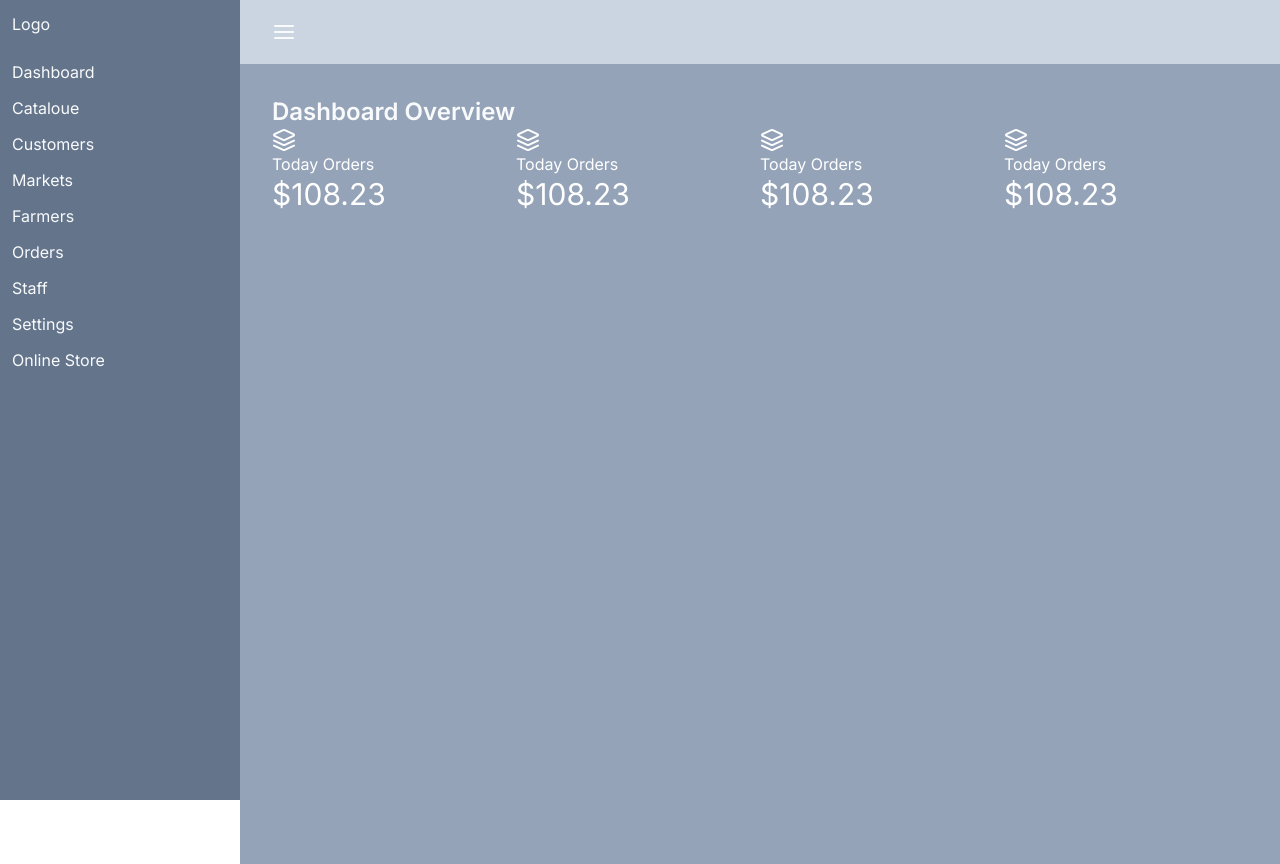
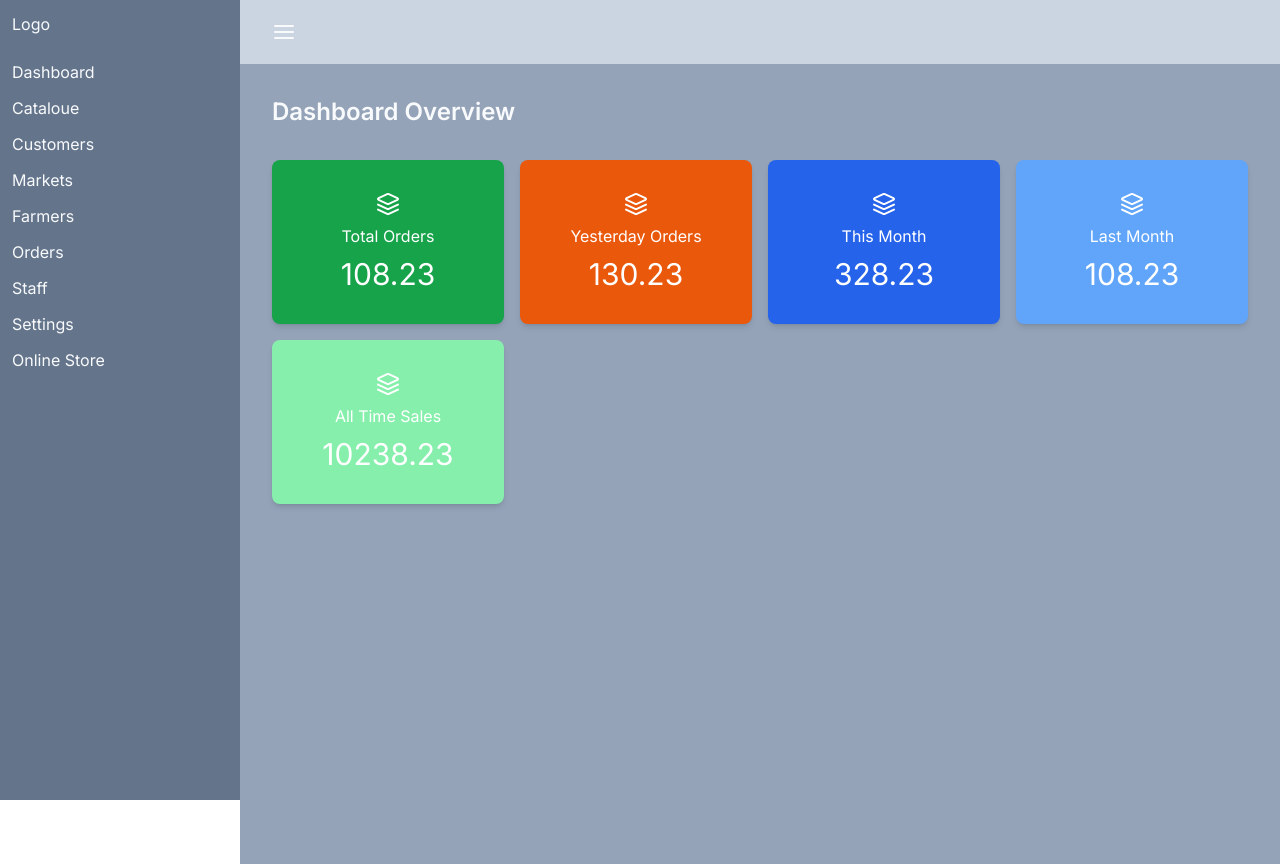
Before and after one commit to skazimhasani/Vendo-Square, a Next.js app: page /dashboard in a window 1280 px wide. Built offline with nearby package versions, Linux system fonts and the light colour scheme.

Commit message:
Card Design

```diff
--- a/components/backoffice/largecard.jsx
+++ b/components/backoffice/largecard.jsx
@@ -2,13 +2,13 @@ import { Layers } from 'lucide-react'
 import React from 'react'
 
 export default function LargeCard({
-    className
+    item
 }) {
   return (
-    <div className={`text-white rounded-lg${className} `}>
+    <div className={`text-white shadow-md p-8 flex items-center flex-col gap-2 rounded-lg ${item.color} `}>
         <Layers/>
-        <h4>Today Orders</h4>
-        <h2 className='text-3xl'>$108.23</h2>
+        <h4>{item.period}</h4>
+        <h2 className='lg:text-3xl text-2xl'>{item.sales}</h2>
     </div>
   )
 }
--- a/components/backoffice/largecards.jsx
+++ b/components/backoffice/largecards.jsx
@@ -2,12 +2,40 @@ import React from 'react'
 import LargeCard from './largecard'
 
 export default function LargeCards() {
+  const orderStats=[
+    {
+      period: "Total Orders",
+      sales: "108.23",
+      color: "bg-green-600",
+    },
+    {
+      period: "Yesterday Orders",
+      sales: "130.23",
+      color: "bg-orange-600",
+    },
+    {
+      period: "This Month",
+      sales: "328.23",
+      color: "bg-blue-600",
+    },
+    {
+      period: "Last Month",
+      sales: "108.23",
+      color: "bg-blue-400",
+    },
+    {
+      period: "All Time Sales",
+      sales: "10238.23",
+      color: "bg-green-300",
+    },
+  ]
   return (
-    <div className="grid grid-cols-1 sm:grid-cols-2 md:grid-cols-3 lg:grid-cols-4">
-        <LargeCard className="bg-green-800"/>
-        <LargeCard className="bg-blue-600"/>
-        <LargeCard className="bg-orange-600"/>
-        <LargeCard className="bg-purple-600"/>
+    <div className="grid grid-cols-1 sm:grid-cols-2 md:grid-cols-3 lg:grid-cols-4 gap-4 py-8 ">
+       {orderStats.map((state,i)=>{
+        return (
+          <LargeCard item={state} key={i}/>
+        )
+       })}
     </div>
   )
 }
```
